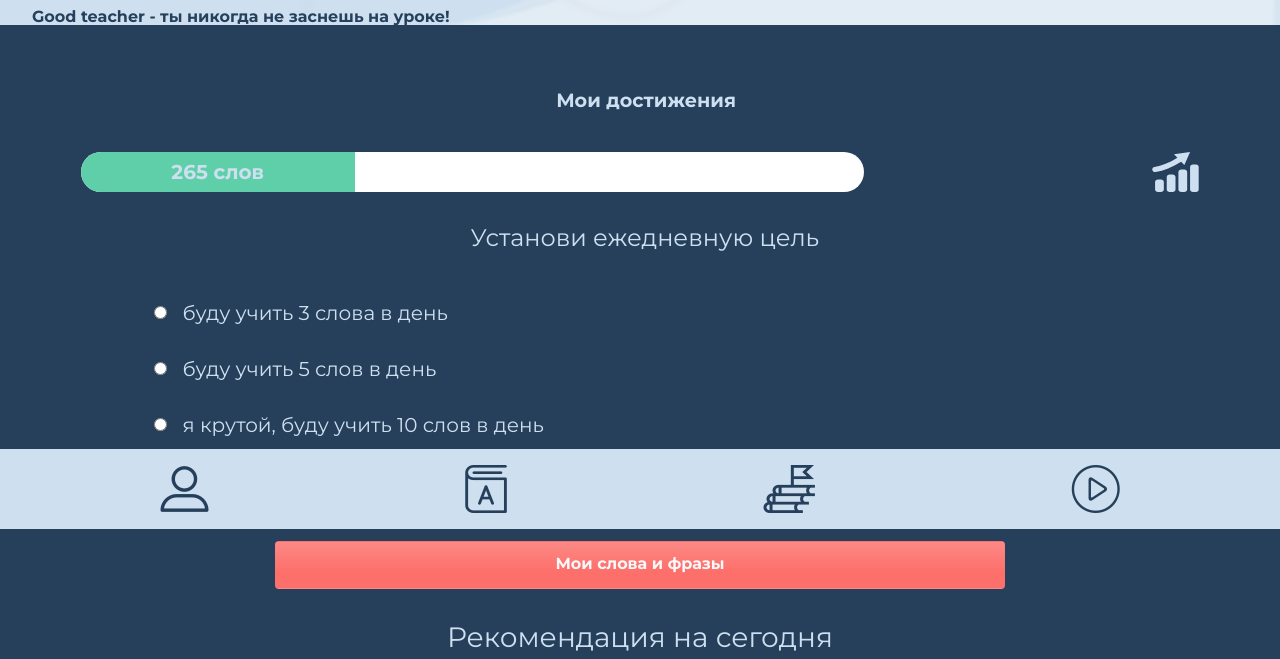
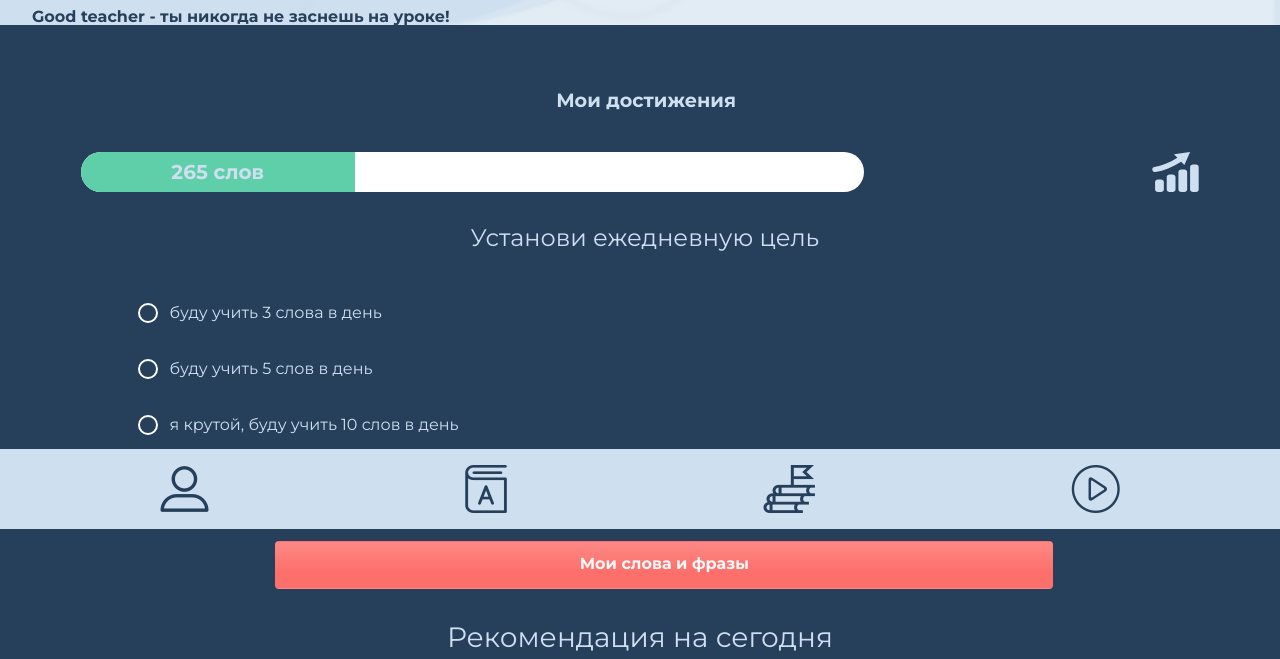
Before and after one commit to maksis90/good_teacher, a website: page app/profile.html in a window 1280 px wide. Shown: the part 271-930 px from the top of the page. Drawn offline with Linux system fonts and the light colour scheme; files whose address does not match are found by name; a web font is replaced by a local one.

Commit message:
add animation for profile page radio buttons

```diff
--- a/app/profile.html
+++ b/app/profile.html
@@ -43,22 +43,27 @@
             <form action="" class="difficulty">
                 <p class="h2">Установи ежедневную цель</p>
 
-                <div class="difficulty__item">
-                    <input type="radio" id="starter" name="select" value="starter">
-                    <label class="difficulty__text" for="starter">буду учить 3 слова в день</label>
-                </div>
-                <div class="difficulty__item">
-                    <input type="radio" id="medium" name="select" value="medium">
-                    <label class="difficulty__text" for="medium">буду учить 5 слов в день</label>
-                </div>
-                <div class="difficulty__item">
-                    <input type="radio" id="hard" name="select" value="hard">
-                    <label class="difficulty__text" for="hard">я крутой, буду учить 10 слов в день</label>
-                </div>
-                <div class="difficulty__item">
-                    <input type="radio" id="hard" name="select" value="hard">
-                    <input class="difficulty__input" type="number" id="hard" name="select" placeholder="">
-                </div>
+                <label class="difficulty__item">
+                    <input type="radio" id="starter" name="select" class="hidden">
+                    <span class="label"></span>
+                    буду учить 3 слова в день
+                </label>
+                <label class="difficulty__item">
+                    <input type="radio" id="medium" name="select" class="hidden">
+                    <span class="label"></span>
+                    буду учить 5 слов в день
+                </label>
+                <label class="difficulty__item">
+                    <input type="radio" id="hard" name="select" class="hidden">
+                    <span class="label"></span>
+                    я крутой, буду учить 10 слов в день
+                </label>
+                <label class="difficulty__item difficulty__item--select">
+                    <input type="radio" id="custom" name="select" class="hidden">
+                    <span class="label"></span>
+                        мой вариант
+                        <input class="difficulty__input" type="number" id="custom_num" name="select" placeholder="">
+                </label>
             </form>
 
             <div class="link btn">
--- a/app/scss/layout/_general.scss
+++ b/app/scss/layout/_general.scss
@@ -53,14 +53,18 @@ body {
     color: $red;
 }
 
+.hidden {
+    display: none;
+}
+
 .btn {
-    width: 60%;
+    width: 64%;
     height: 3rem;
     line-height: 2rem;
     font-size: 1rem;
     font-weight: 700;
     text-align: center;
-    margin: 1rem 21.5%;
+    margin: 1rem 18.5%;
     vertical-align: center;
     background: linear-gradient(180deg, #FBAFAC -100%, #FD6F6B 65.75%);
     &__text {
--- a/app/scss/modules/_achievement.scss
+++ b/app/scss/modules/_achievement.scss
@@ -33,10 +33,10 @@
         margin: 2rem 20%;
     }
     .yt__wrapper {
-        width: 50%;
-        margin: 0 25%;
+        width: 64%;
+        margin: 0 18.5%;
         height: 8em;
-        border-radius: 2em 2em 2em 2em;
+        border-radius: 1.5em 1.5em 1.5em 1.5em;
         background: #fff;
     }
 }
@@ -62,6 +62,13 @@
     flex-direction: column;
     margin: 2rem 10% 0;
     &__item {
+        &:hover {
+            .label:after {
+                transform: scale(3.6);
+            }
+        }
+        position: relative;
+        cursor: pointer;
         display: -webkit-flex;
         display: -moz-flex;
         display: -ms-flex;
@@ -71,12 +78,49 @@
         line-height: 1.5rem;
         font-size: 1rem;
         margin: 1rem 0;
-    }
-    &__text {
-        padding-left: 1rem;
-        font-size: 1.25rem;
+        padding: 0 0 0 1rem;
+        &--select {
+            // display: flex;
+            // flex-direction: column;
+        }
     }
     &__input {
-        margin-left: 1rem;
+        position: absolute;
+        @include pos($t: 1.5rem, $l: 1rem);
+        width: 7rem;
     }
 }
+
+.label {
+    @include pos($t: 50%, $l: -1rem);
+    transform: translateY(-50%);
+    display: block;
+    width: 20px;
+    height: 20px;
+    border: 2px solid #fff;
+    border-radius: 50%;
+    -webkit-tap-highlight-color: transparent;
+    &:after {
+        content: '';
+        position: absolute;
+        top: 3px;
+        left: 3px;
+        width: 10px;
+        height: 10px;
+        border-radius: 100%;
+        background: #fff;
+        transform: scale(0);
+        transition: all .4s ease;
+        opacity: .08;
+        pointer-events: none;
+    }
+}
+
+input[type="radio"]:checked+.label {
+    border-color: #fff;
+    &:after {
+        transform: scale(1);
+        transition: all .4s cubic-bezier(.35, .9, .4, .9);
+        opacity: 1;
+    }
+}
--- a/app/scss/modules/_friends.scss
+++ b/app/scss/modules/_friends.scss
@@ -12,7 +12,7 @@
         justify-content: space-between;
         margin-bottom: 2em;
         &__item {
-            @include size(5rem);
+            @include size(4.5rem);
             border-radius: 50%;
             background: #fff;
         }
```
Also changed, not shown: app/css/global.min.css.
